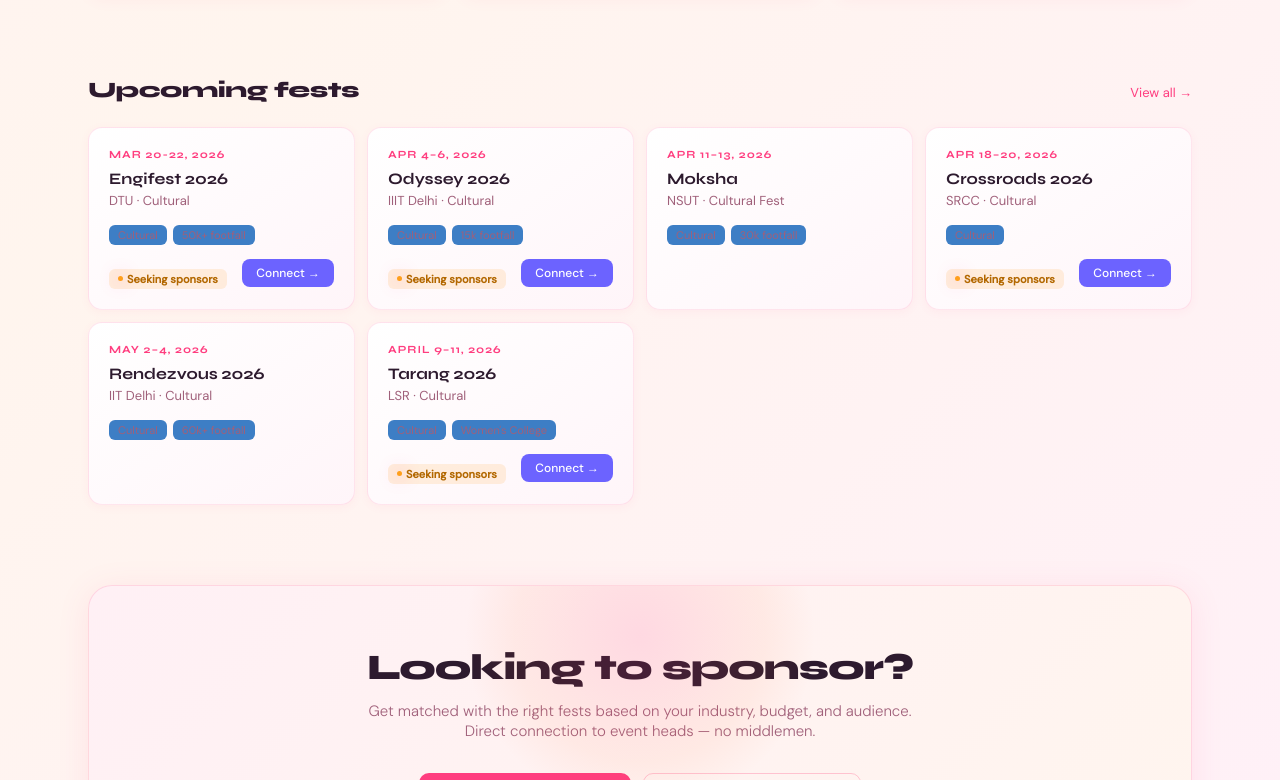
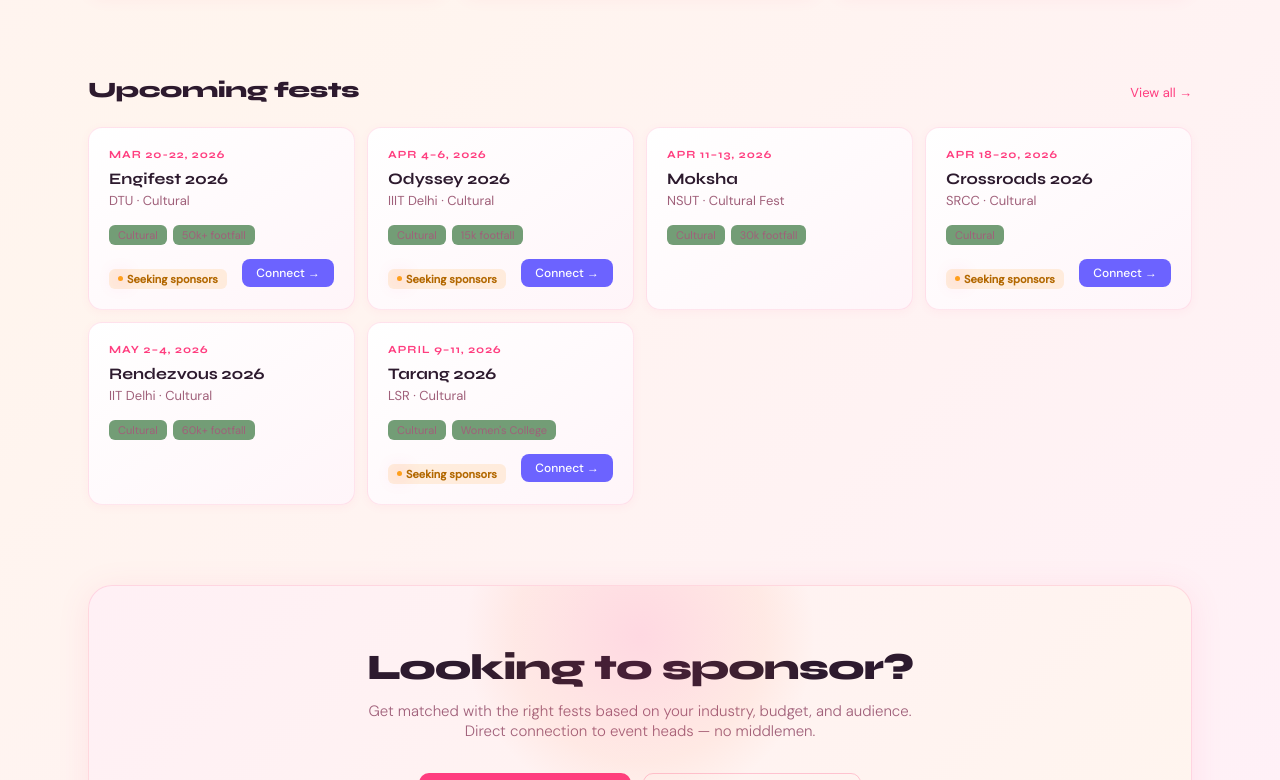
Before and after one commit to viditmaheshwari14-dev/Project-FextNexus, a website: page public/index.html in a window 1280 px wide. Shown: the part 1663-2443 px from the top of the page. Drawn offline with Linux system fonts and the light colour scheme.

Commit message:
some more color change

```diff
--- a/public/style.css
+++ b/public/style.css
@@ -1,7 +1,7 @@
 :root {
     --bg: #ab26b5;
     --surface: #b3d430;
-    --surface2: #3d7ec5;
+    --surface2: #739d76;
     --border: rgba(255,100,150,0.15);
     --border-hover: rgba(255,80,130,0.35);
     --text: #2d1a2e;
```
